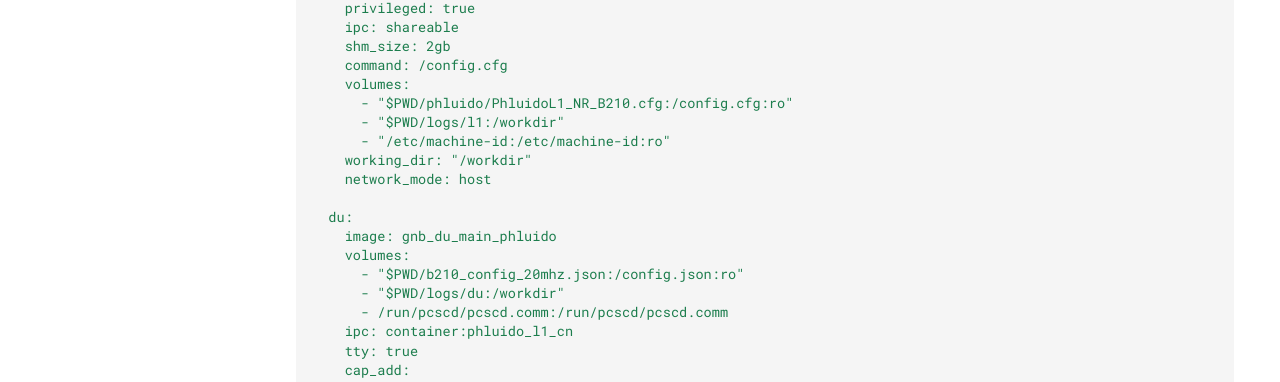
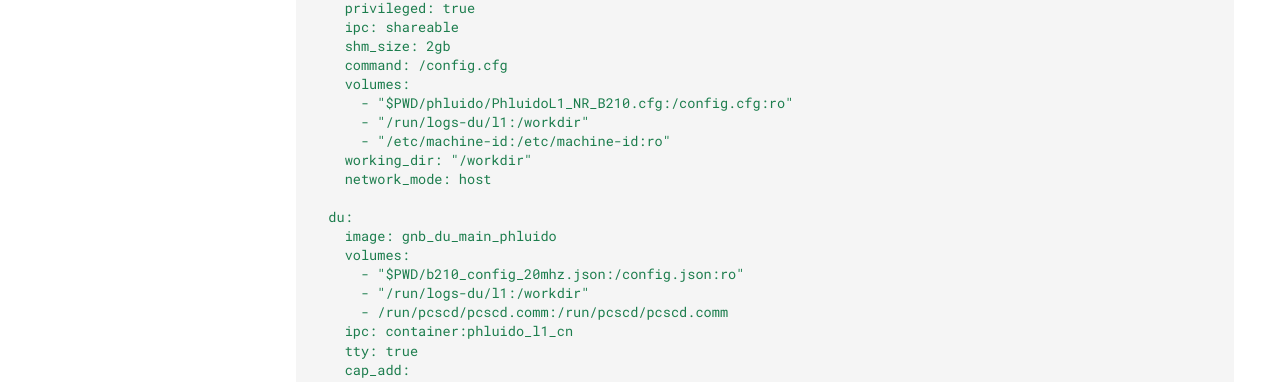
Before and after one commit to accelleran/drax-docs, an MkDocs documentation site: the page built from docs/benetel650-install/index.md, in a window 1280 px wide and 900 px high, scrolled down 1254 px. Shown: the part 147-529 px from the top of the window. Built offline with MkDocs 1.6.1 and Material for MkDocs 9.7.7, drawn with Linux system fonts in a browser that asks for light colours; the version menu is left out.

Commit message:
Update index.md

```diff
--- a/docs/benetel650-install/index.md
+++ b/docs/benetel650-install/index.md
@@ -68,7 +68,7 @@ services:
     command: /config.cfg
     volumes:
       - "$PWD/phluido/PhluidoL1_NR_B210.cfg:/config.cfg:ro"
-      - "$PWD/logs/l1:/workdir"
+      - "/run/logs-du/l1:/workdir"
       - "/etc/machine-id:/etc/machine-id:ro"
     working_dir: "/workdir"
     network_mode: host
@@ -77,7 +77,7 @@ services:
     image: gnb_du_main_phluido
     volumes:
       - "$PWD/b210_config_20mhz.json:/config.json:ro"
-      - "$PWD/logs/du:/workdir"
+      - "/run/logs-du/l1:/workdir"
       - /run/pcscd/pcscd.comm:/run/pcscd/pcscd.comm
     ipc: container:phluido_l1_cn
     tty: true
```
